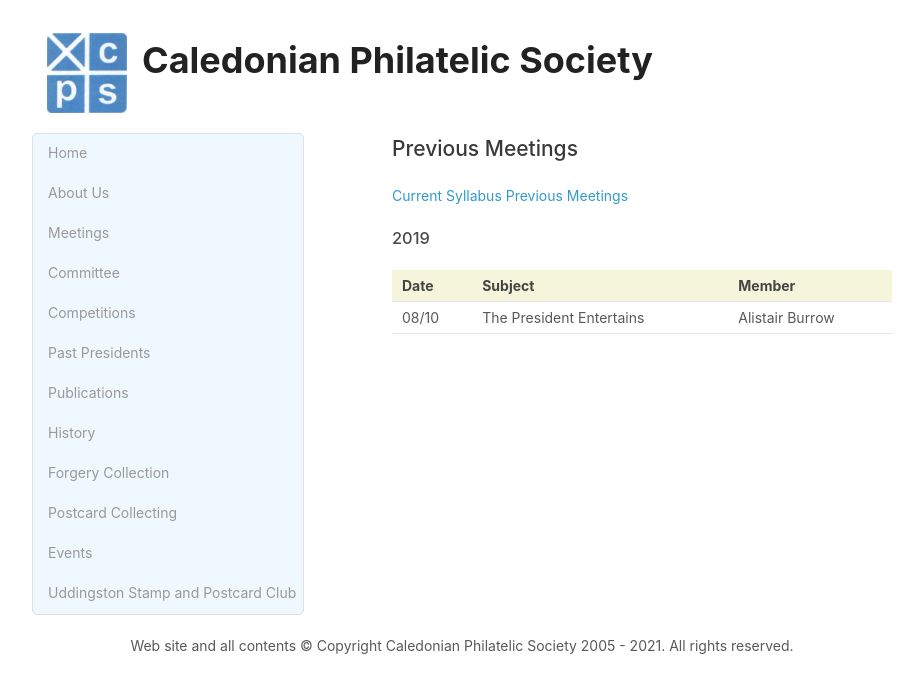
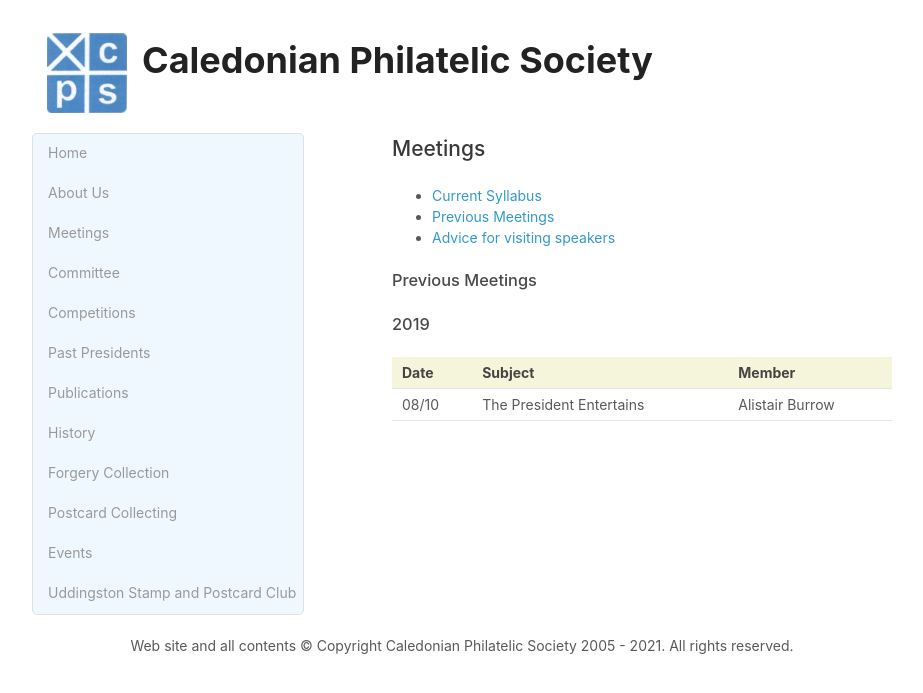
Before and after one commit to astalker/caledonian-stamps, a Jekyll site: the page built from previous-meetings.md, in a window 1280 px wide. Shown: the top 693 px of the page, without its empty margins (178-1101 px from the left). Built offline with Jekyll 4.4.1, drawn with Linux system fonts in a browser that asks for light colours; our own code applies the rules of GitHub Pages for plain Markdown files.

Commit message:
Meetings menu

```diff
--- a/_includes/meetings-menu.html
+++ b/_includes/meetings-menu.html
@@ -1,2 +1,5 @@
-<a href="./">Current Syllabus</a>
-<a href="./previous-meetings">Previous Meetings</a>
+<ul class="submenu">
+    <li><a href="./">Current Syllabus</a></li>
+    <li><a href="./previous-meetings">Previous Meetings</a></li>
+    <li><a href="./advice-for-visiting-speakers">Advice for visiting speakers</a></li>
+</ul>
--- a/previous-meetings.md
+++ b/previous-meetings.md
@@ -1,7 +1,8 @@
-## Previous Meetings
+## Meetings
 
 {% include meetings-menu.html %}
 
+### Previous Meetings
 ### 2019
 
 Date  | Subject | Member
```
Also changed, not shown: advice-for-visiting-speakers.md (+5 -0 lines), meetings.md (+1 -0 lines).
